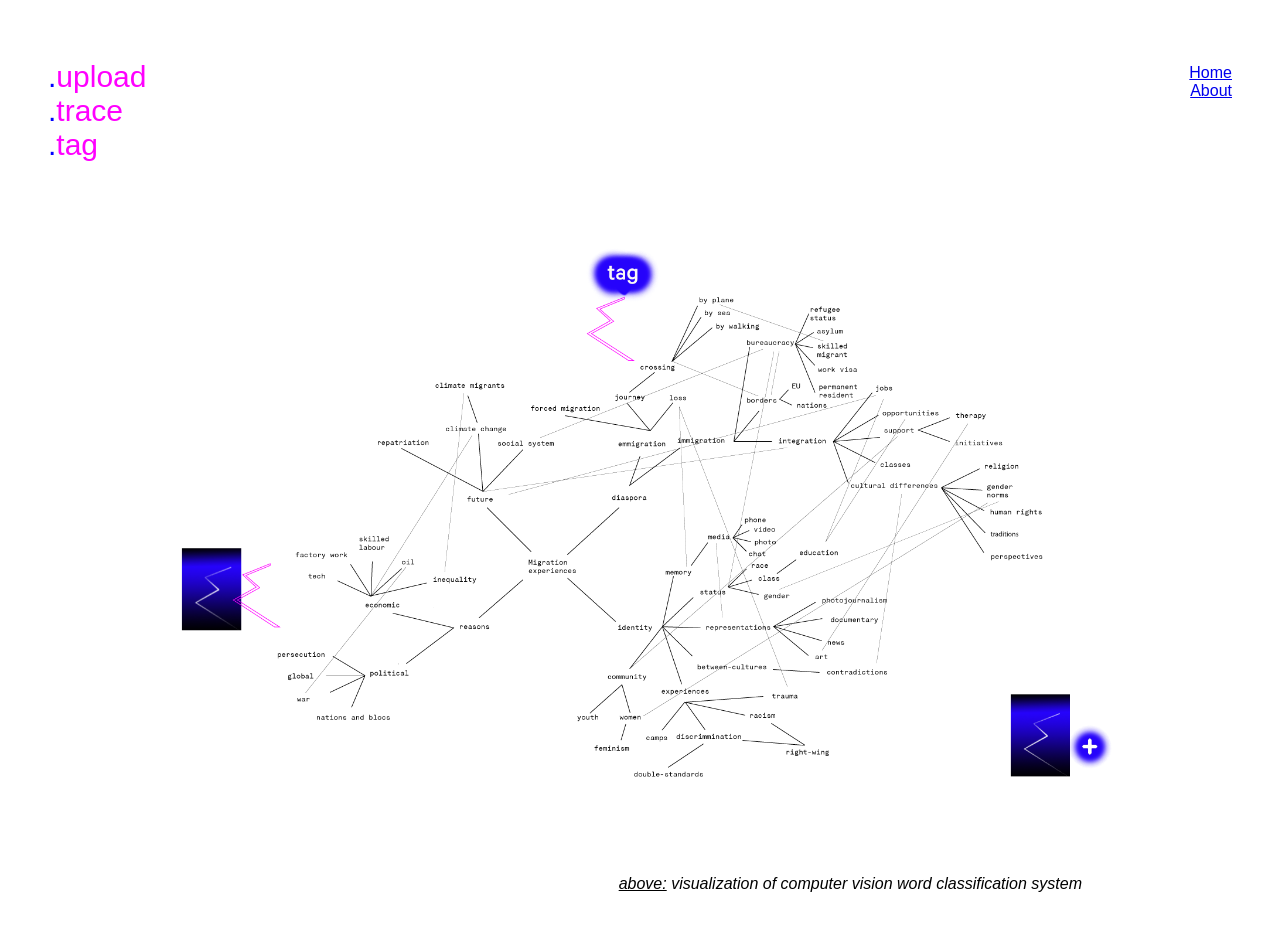
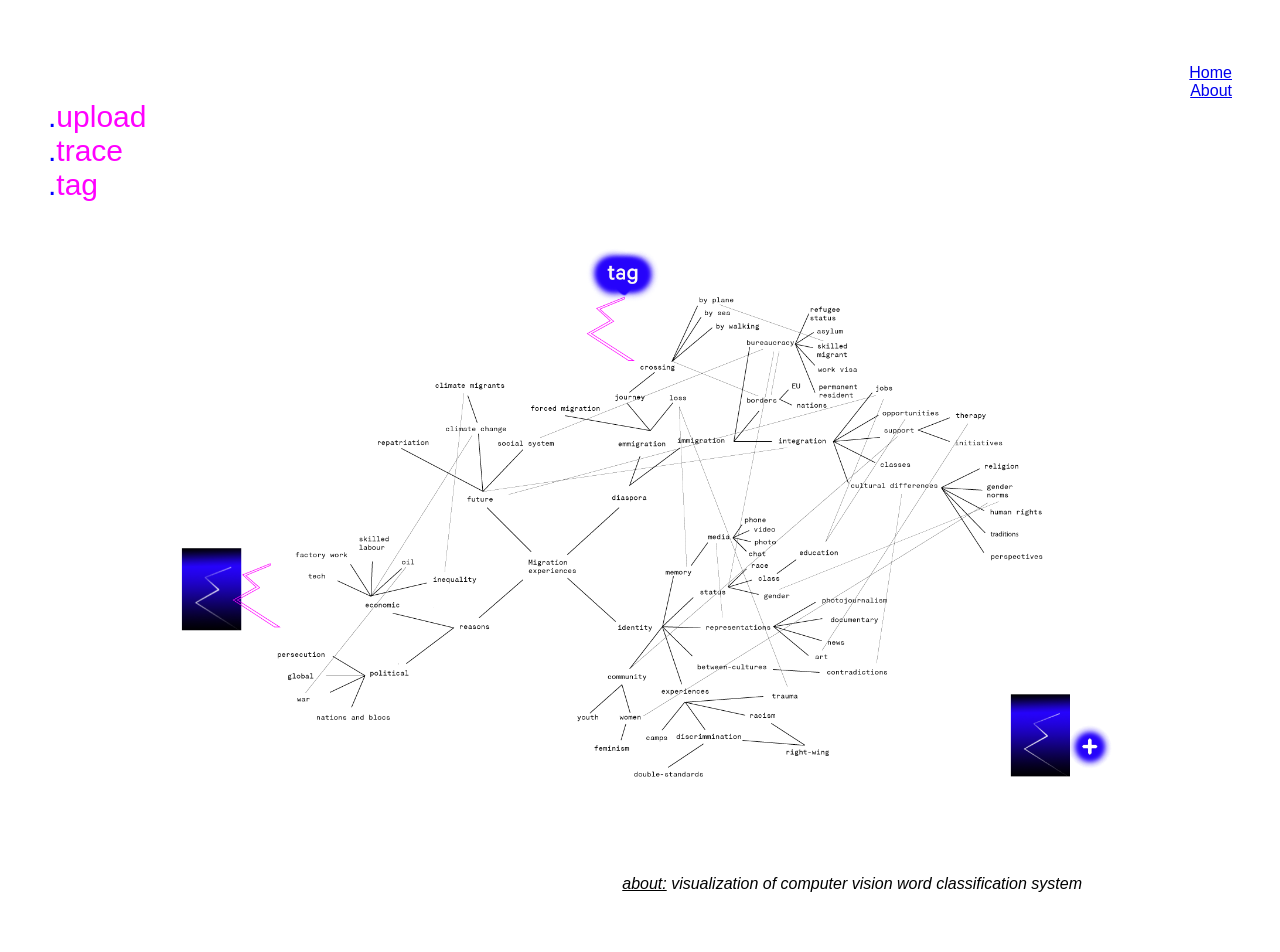
Before and after one commit to jielianglin/migr-ai-tion, a React (Create React App) app: page / in a window 1280 px wide. Shown: the top 952 px of the page. Built offline with nearby package versions, Linux system fonts and the light colour scheme.

Commit message:
fixed overlapping elements in Steps and Navbar

```diff
--- a/src/Caption.js
+++ b/src/Caption.js
@@ -7,9 +7,9 @@ export default function Caption() {
       <div className="Datagraph">
         <p>
           <i>
-            <u> above:</u> visualization of computer vision word classification
-            system{" "}
-          </i>{" "}
+            <u> about:</u> visualization of computer vision word classification
+            system
+          </i>
         </p>
       </div>
       <br />
--- a/src/Navbar.css
+++ b/src/Navbar.css
@@ -1,6 +1,6 @@
-ul {
+.Navbar ul {
   text-align: right;
 }
-li {
+.Navbar li {
   list-style: none;
 }
--- a/src/Navbar.js
+++ b/src/Navbar.js
@@ -4,7 +4,7 @@ import "./Navbar.css";
 
 export default function Navbar() {
   return (
-    <div>
+    <div className="Navbar">
       <ul>
         <li>
           <Link to="/">Home</Link>
--- a/src/Steps.css
+++ b/src/Steps.css
@@ -1,6 +1,6 @@
 .Steps p {
   position: relative;
-  top: -70px;
+  top: -30px;
   left: 0px;
   color: magenta;
   font-size: 30px;
```
